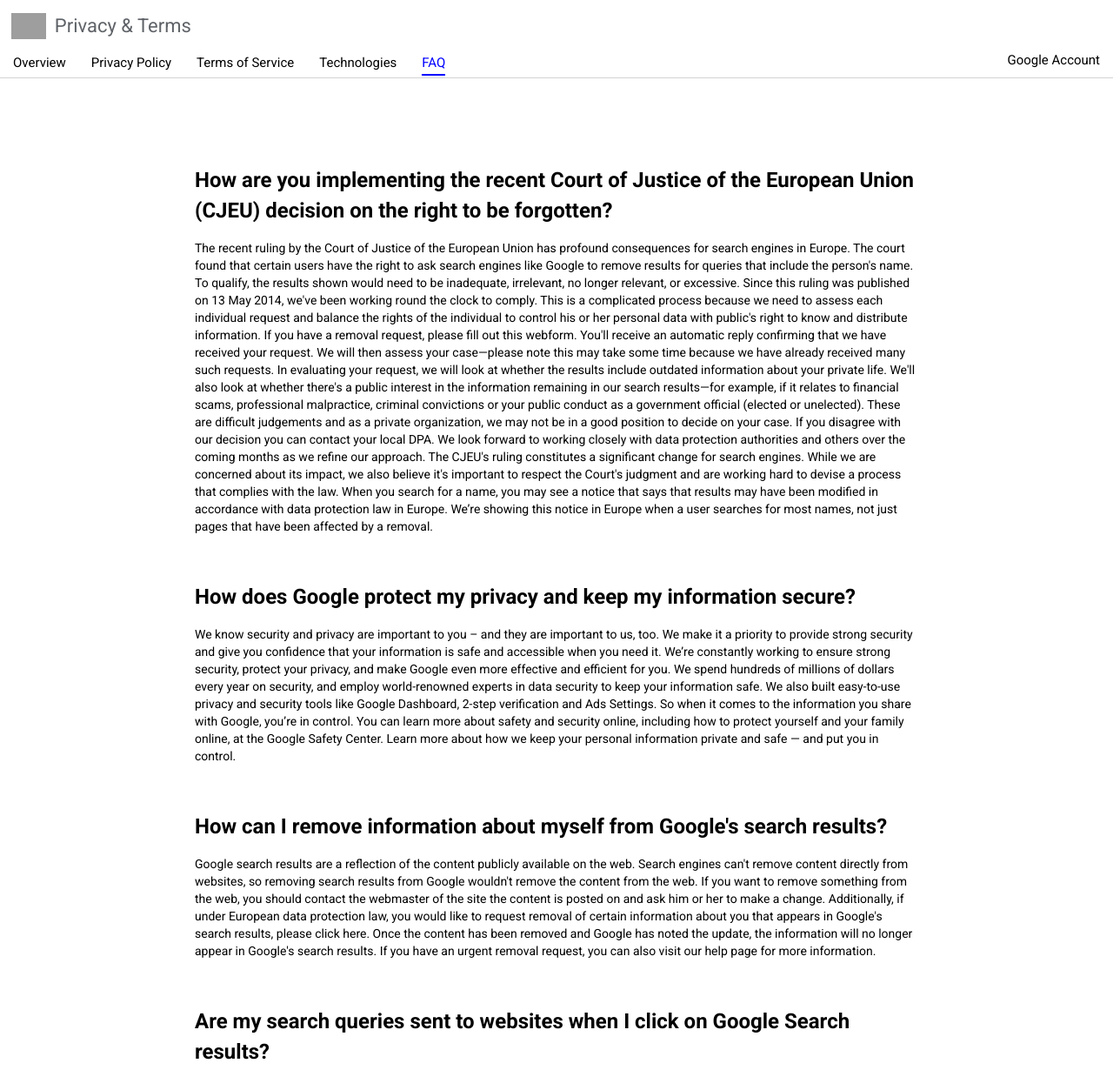
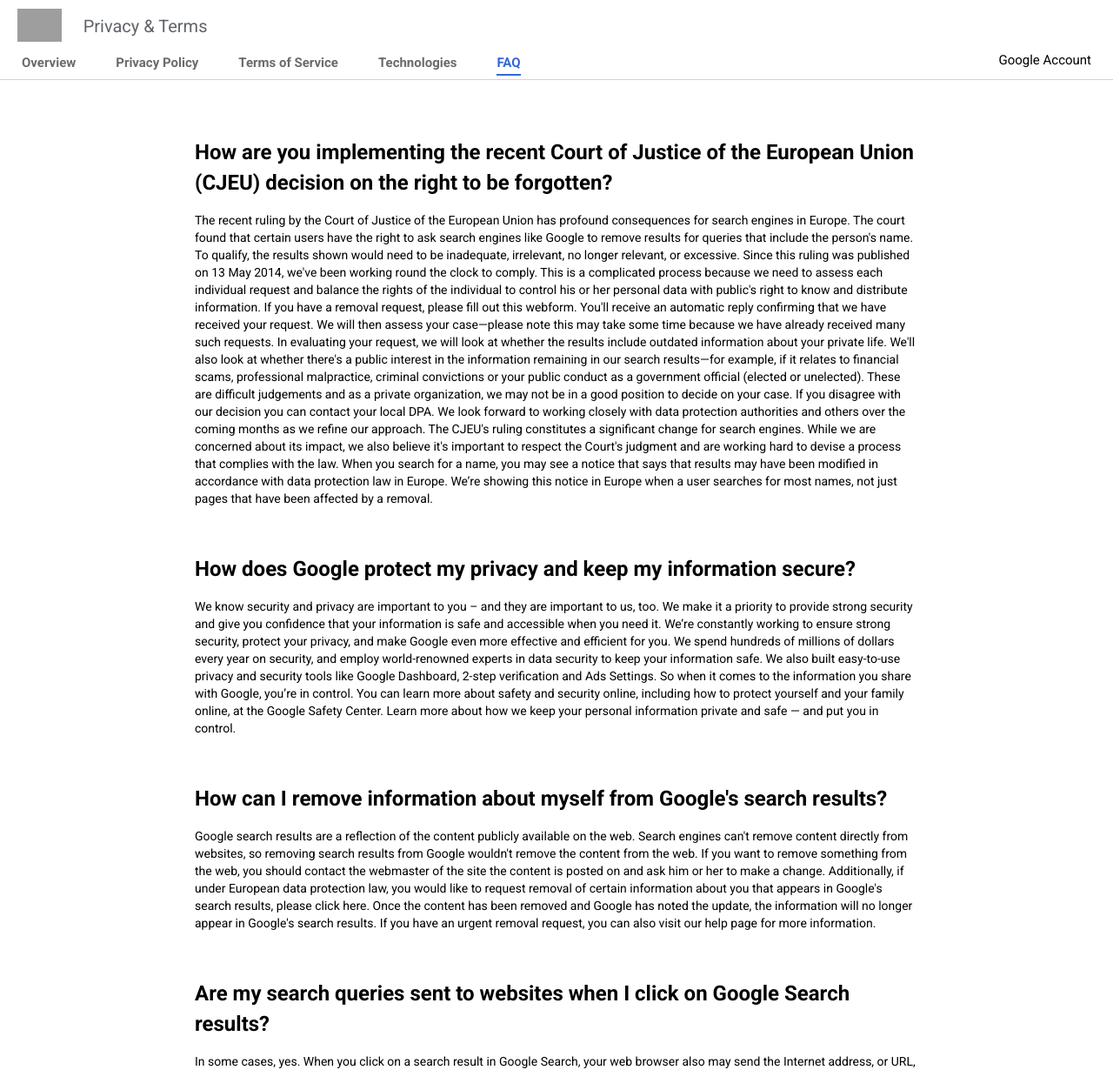
Before and after one commit to jimipulsar/php-google-faq, a PHP site: page / in a window 1280 px wide. Shown: the top 1230 px of the page at 87% size. Run offline with PHP 8.4, Linux system fonts and the light colour scheme; grey boxes are pictures that could not be loaded.

Commit message:
Esercizio corretto e completato

```diff
--- a/css/app.css
+++ b/css/app.css
@@ -11,20 +11,19 @@
 }
 
 .container-header .only-logo {
-  width: 98%;
-  height: 100%;
+  width: 100%;
   margin: 0 auto;
 }
 
 .container-header .only-logo .logo {
   float: left;
-  height: 100%;
-  line-height: 80px;
 }
 
 .container-header .only-logo .logo img {
-  height: 30px;
-  margin-right: 10px;
+  height: 48px;
+  margin-right: 25px;
+  padding-top: 10px;
+  margin-left: 20px;
 }
 
 .container-header .only-logo .text-logo h2 {
@@ -33,26 +32,25 @@
   float: left;
   color: #5f6368;
   font-weight: 400;
-  font-size: 22px;
+  font-size: 20px;
 }
 
 .container-menu {
   width: 100%;
-  height: 30px;
-  margin-bottom: 100px;
+  height: 31px;
 }
 
 .container-menu .menu {
   width: 100%;
-  padding: 0 15px;
-  height: 30px;
+  padding: 0px 25px;
+  height: 32px;
   margin: 0 auto;
   border-bottom: 1px solid lightgrey;
 }
 
 .container-menu .menu .menu-left {
   float: left;
-  width: 50%;
+  width: 55%;
 }
 
 .container-menu .menu .menu-left ul {
@@ -62,17 +60,19 @@
 .container-menu .menu .menu-left ul li {
   display: inline-block;
   font-size: 15px;
-  margin-right: 25px;
+  margin-right: 42px;
+  color: #6b6b6b;
+  font-weight: 600;
 }
 
 .container-menu .menu .menu-left ul li.blue {
-  color: blue;
-  border-bottom: 2px solid blue;
+  color: #3367d6;
+  border-bottom: 2px solid #3367d6;
   line-height: 25px;
 }
 
 .container-menu .menu .menu-right {
-  width: 50%;
+  width: 36%;
   float: right;
 }
 
@@ -90,6 +90,7 @@
   width: 65%;
   height: 100%;
   margin: auto;
+  padding-top: 67px;
 }
 
 .container-faq .faq h2 {
--- a/index.php
+++ b/index.php
@@ -7,7 +7,7 @@
     <link href="https://fonts.googleapis.com/css?family=Roboto:400,700" rel="stylesheet">
   </head>
   <body>
-    <?php include 'data.php'; ?>
+    <?php include 'data.php' ?>
     <div class="container-header">
       <div class="only-logo">
         <div class="logo">
```
